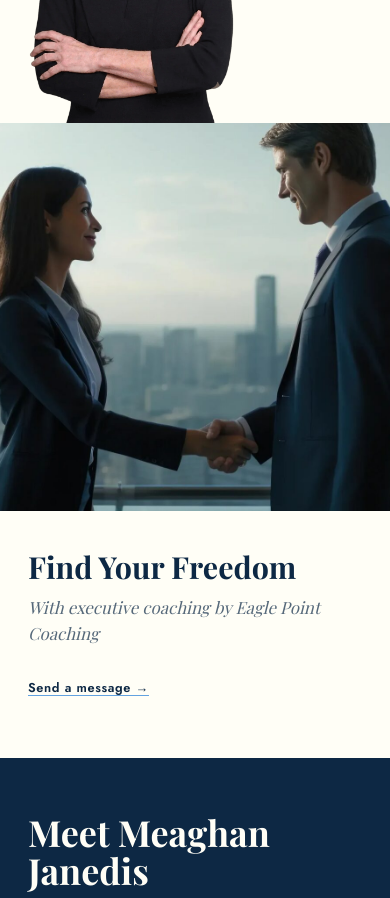
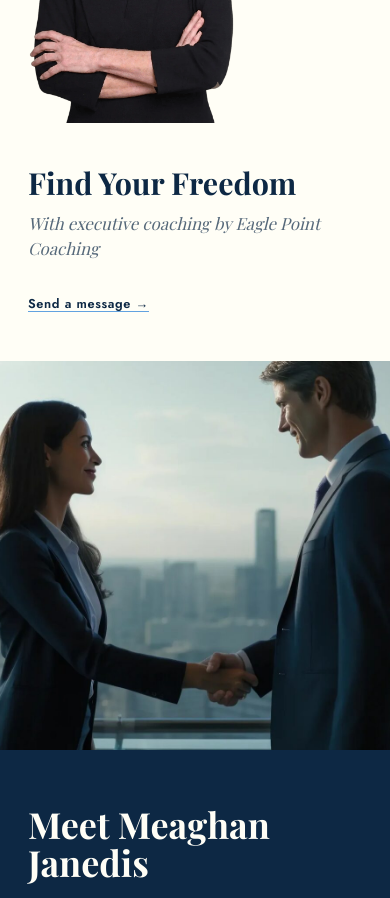
Before and after one commit to justinfaraj/First, a plain HTML site: page index.html in a window 390 px wide. Shown: the part 1100-1998 px from the top of the page. Drawn offline with nearby package versions, Linux system fonts and the light colour scheme.

Commit message:
Photo band: put the text above the photo on mobile
Co-Authored-By: Claude Sonnet 5.5 <noreply@anthropic.com>
Claude-Session: https://claude.ai/code/session_013RiUPMDKKxW7ZUP5MWm5iC

```diff
--- a/styles.css
+++ b/styles.css
@@ -1630,8 +1630,15 @@ ul {
     display: none;
   }
 
+  /* text first, photo underneath */
+  .photo-band {
+    display: flex;
+    flex-direction: column;
+  }
+
   .photo-band-card {
-    padding: 2.5rem 1.75rem 3rem;
+    order: -1;
+    padding: 2.75rem 1.75rem 2.25rem;
   }
 
   .about {
```
